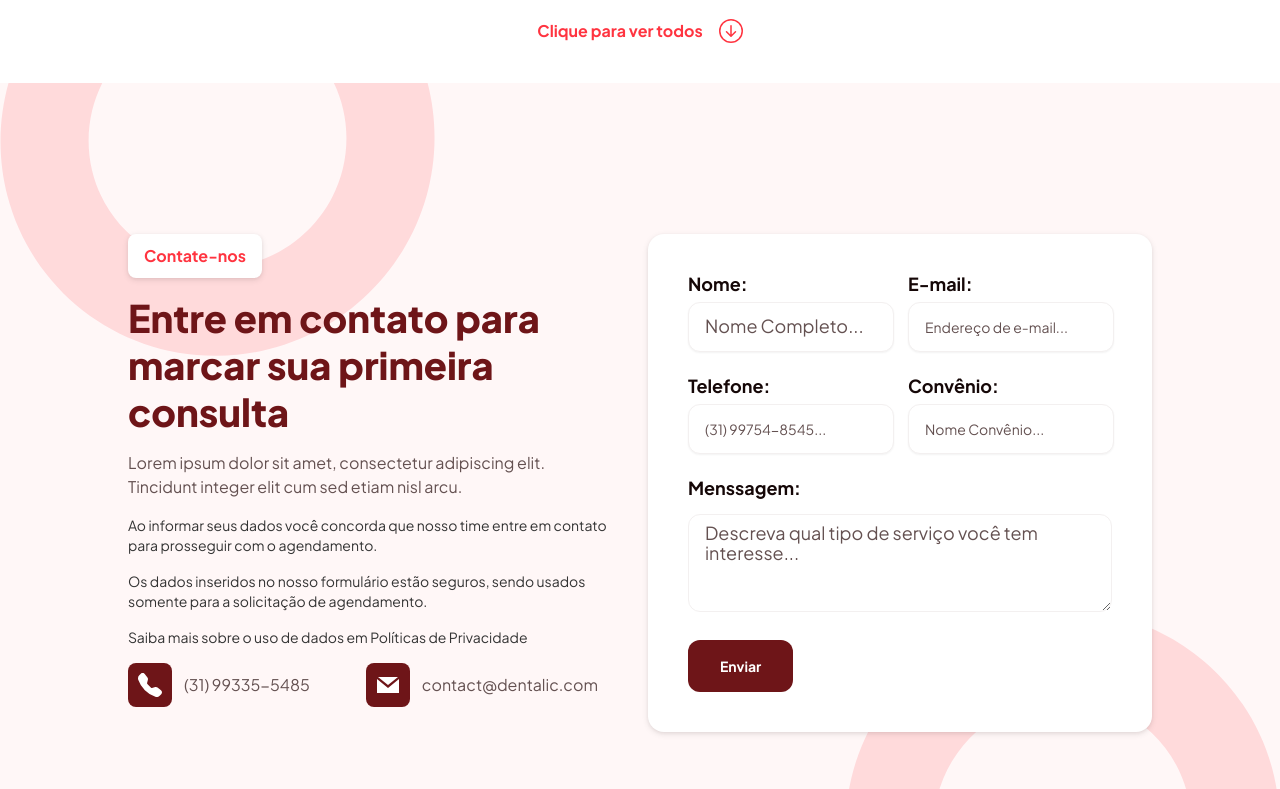
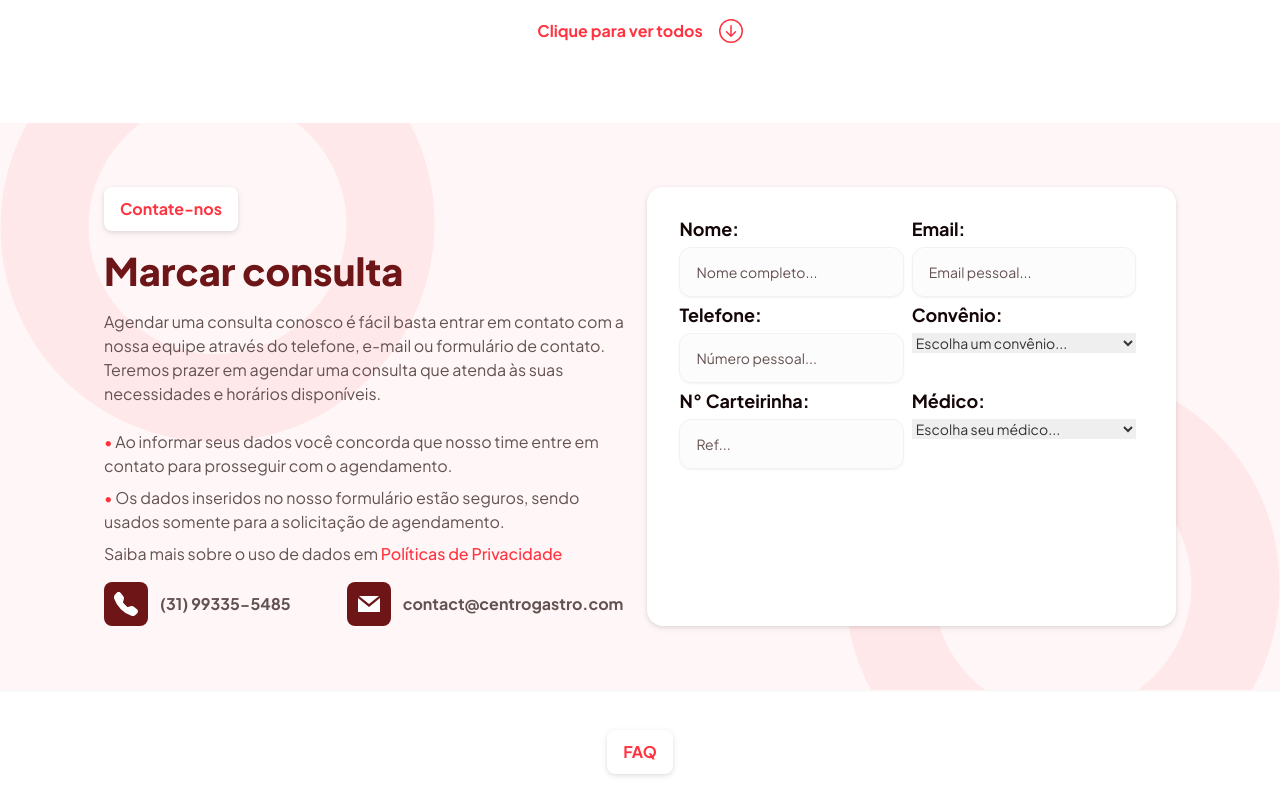
Before and after one commit to thi-alves/centrogastroenterologico, a React (Vite) app: page / in a window 1280 px wide. Shown: the part 7171-7960 px from the top of the page. Built offline with nearby package versions, Linux system fonts and the light colour scheme.

Commit message:
Versão de correção de container 0.1

```diff
--- a/src/components/Contact.jsx
+++ b/src/components/Contact.jsx
@@ -1,46 +1,49 @@
 import { BsFillTelephoneFill } from "react-icons/bs";
 import { GrMail } from "react-icons/gr";
 import { circle } from "../assets";
+import { name_Insurance,name_Doctor } from "../constants";
+
 const Contact = () => {
+  const inputStyle = "w-full placeholder:text-gray_red px-4 py-6 outline-none rounded-xl border border-1 border-gray bg-gray/20 shadow-sm text-secondary font-bold h-10 hover:border-secondary placeholder:font-normal duration-300 transition-colors"
   return (
     <section id="contact">
-      <div className="w-screen min-h-screen flex justify-center items-center bg-secondary/[4%] shadow-sm bg-cover py-4 relative overflow-hidden">
+      <div className="my-10">
+        <div className="w-full bg-secondary/[4%] shadow-sm  relative overflow-hidden ">
           <img
             id="circle"
             src={circle}
             alt=""
-          className="absolute  bottom-[-20%] right-[0%] z-[1] opacity-60"
+            className="absolute  bottom-[-20%] right-[0%] -z-0 opacity-30"
           />
           <img
             id="circle"
             src={circle}
             alt=""
-          className="absolute left-[0%] top-[-20%] z-[1] opacity-60"
+            className="absolute left-[0%] top-[-20%] -z-0 opacity-30"
           />
-        <div className="w-full h-full xl:max-w-[1280px] space-container-section z-[2]">
-          <div className="h-full grid sm:grid-cols-2 gap-4 content-center">
-            <div className="space-y-4">
-              <button className="btn-secondary">Contate-nos</button>
+          <div className="container mx-auto py-16 flex flex-col sm:flex-row gap-4">
+
+            <div className="w-full sm:w-1/2 relative z-[1] my-auto space-y-4">
+              <div className="shadow-btn bg-white text-secondary px-4 py-3 rounded-lg font-bold leading-5 text-base w-max">Contate-nos</div>
               <h2 className="h2 text-primary">
                 <strong>
-                  Entre em contato para <br className="sm:block hidden" />
-                  marcar sua primeira <br className="sm:block hidden" />{" "}
-                  consulta
+                  Marcar consulta
                 </strong>
               </h2>
-              <p className="p text-gray_red max-w-[450px]">
-                Lorem ipsum dolor sit amet, consectetur adipiscing elit.
-                Tincidunt integer elit cum sed etiam nisl arcu.
+              <div className="p text-gray_red w-full sm:max-w-[450px] lg:max-w-[600px] space-y-2">
+                <p className="mb-6">
+                Agendar uma consulta conosco é fácil basta entrar em contato com a nossa equipe através do telefone, e-mail ou formulário de contato. Teremos prazer em agendar uma consulta que atenda às suas necessidades e horários disponíveis.
                 </p>
-              <p>
-                Ao informar seus dados você concorda que nosso time entre em
+                <p >
+                  <span className="text-secondary">•</span> Ao informar seus dados você concorda que nosso time entre em
                   contato para prosseguir com o agendamento.
                 </p>
-              <p>
-                Os dados inseridos no nosso formulário estão seguros, sendo
+                <p >
+                <span className="text-secondary">•</span> Os dados inseridos no nosso formulário estão seguros, sendo
                   usados somente para a solicitação de agendamento.
                 </p>
-              <p>Saiba mais sobre o uso de dados em Políticas de Privacidade</p>
+                <p>Saiba mais sobre o uso de dados em <span className="text-secondary font-medium">Políticas de Privacidade</span></p>
+              </div>
               <div className="flex flex-col md:flex-row gap-y-3 gap-x-14">
                 <a href="" className="flex gap-3 group">
                   <div>
@@ -49,7 +52,7 @@ const Contact = () => {
                     </div>
                   </div>
                   <div className="flex justify-center items-center p text-gray_red group-r group-hover:text-secondary transition-colors ease-in-out duration-150">
-                    (31) 99335-5485
+                    <strong>(31) 99335-5485</strong>
                   </div>
                 </a>
                 <a href="" className="flex gap-3 group">
@@ -59,73 +62,56 @@ const Contact = () => {
                     </div>
                   </div>
                   <div className="flex justify-center items-center p text-gray_red group-hover:text-secondary transition-colors ease-in-out duration-150">
-                    contact@dentalic.com
+                    <strong>contact@centrogastro.com</strong>
                   </div>
                 </a>
               </div>
             </div>
-            <div>
-              <div className="bg-white shadow-btn rounded-2xl p-10 z-[2]">
-                <form className="flex flex-col gap-6">
-                  <div className="grid md:grid-cols-2 gap-4">
-                    <div>
+
+            <div className="w-full  sm:w-1/2 relative z-[1] bg-white shadow-btn rounded-2xl p-8">
+              <div className="w-full flex flex-row flex-wrap gap-2">
+                <div className="w-full md:w-[calc(50%-8px)]" >
                   <label className="block h5 text-black mb-2">Nome:</label>
-                      <input
-                        className="w-full sm:w-max placeholder:text-[18px] placeholder:text-gray_red px-4 py-6 outline-none rounded-xl border border-1 border-gray bg-white shadow-sm text-secondary font-bold h-10 hover:border-secondary placeholder:font-normal duration-300 transition-colors"
-                        type="text"
-                        placeholder="Nome Completo..."
-                      />
+                  <input type="text" className={inputStyle} placeholder="Nome completo..." />
                 </div>
-                    <div>
-                      <label className="block h5 text-black mb-2">
-                        E-mail:
-                      </label>
-                      <input
-                        className="w-full sm:w-max  placeholder:text-gray_red px-4 py-6 outline-none rounded-xl border border-1 border-gray bg-white shadow-sm text-secondary font-bold h-10 hover:border-secondary placeholder:font-normal duration-300 transition-colors"
-                        type="text"
-                        placeholder="Endereço de e-mail..."
-                      />
+                <div className="w-full md:w-[calc(50%-8px)]" >
+                  <label className="block h5 text-black mb-2">Email:</label>
+                  <input type="email" className={inputStyle} placeholder="Email pessoal..." />
                 </div>
+                <div className="w-full md:w-[calc(50%-8px)]" >
+                  <label className="block h5 text-black mb-2">Telefone:</label>
+                  <input type="tel" className={inputStyle} placeholder="Número pessoal..." />
                 </div>
-                  <div className="grid md:grid-cols-2 gap-4">
-                    <div>
-                      <label className="block h5 text-black mb-2">
-                        Telefone:
-                      </label>
-                      <input
-                        className="w-full sm:w-max  placeholder:text-gray_red px-4 py-6 outline-none rounded-xl border border-1 border-gray bg-white shadow-sm text-secondary font-bold h-10 hover:border-secondary placeholder:font-normal duration-300 transition-colors"
-                        type="text"
-                        placeholder="(31) 99754-8545..."
-                      />
+                <div className="w-full md:w-[calc(50%-8px)]" >
+                  <label className="block h5 text-black mb-2">Convênio:</label>
+                  <select name="select" className="w-full">
+                    <option defaultValue="DEFAULT" disabled selected>Escolha um convênio...</option>
+                    {name_Insurance.map((insurance,index)=>(
+                      <option value={insurance} key={index}>{insurance}</option>
+                    ))}
+                  </select>
                 </div>
-                    <div>
-                      <label className="block h5 text-black mb-2">
-                        Convênio:
-                      </label>
-                      <input
-                        className="w-full sm:w-max  placeholder:text-gray_red px-4 py-6 outline-none rounded-xl border border-1 border-gray bg-white shadow-sm text-secondary font-bold h-10 hover:border-secondary placeholder:font-normal duration-300 transition-colors"
-                        type="text"
-                        placeholder="Nome Convênio..."
-                      />
+                <div className="w-full md:w-[calc(50%-8px)]" >
+                  <label className="block h5 text-black mb-2">N° Carteirinha:</label>
+                  <input type="tel" className={inputStyle} placeholder="Ref..." />
                 </div>
+                <div className="w-full md:w-[calc(50%-8px)]" >
+                  <label className="block h5 text-black mb-2">Médico:</label>
+                  <select name="select" className="w-full">
+                    <option defaultValue="DEFAULT" disabled selected>Escolha seu médico...</option>
+                    {name_Doctor.map((doctor,index)=>(
+                      <option value={doctor} key={index}>{doctor}</option>
+                    ))}
+                  </select>
                 </div>
-                  <div>
-                    <label className="h5 text-black block mb-4">
-                      Menssagem:
-                    </label>
-                    <textarea
-                      id="message"
-                      rows="4"
-                      className="placeholder:text-[18px] placeholder:text-gray_red w-full outline-none border border-1 border-gray rounded-xl px-4 py-2"
-                      placeholder="Descreva qual tipo de serviço você tem interesse..."
-                    ></textarea>
+
+
+
+
               </div>
-                  <button className=" w-full sm:w-max bg-primary rounded-xl px-8 py-4 font-bold text-white">
-                    Enviar
-                  </button>
-                </form>
+
             </div>
-            </div>
+
           </div>
         </div>
       </div>
--- a/src/components/Faq.jsx
+++ b/src/components/Faq.jsx
@@ -8,8 +8,8 @@ const Faq = () => {
   const [Menu_Links, setMenu] = useState(false);
   return (
     <section id="faq">
-      <div className="w-screen min-h-screen flex flex-col justify-center items-center">
-        <div className="w-full h-full xl:max-w-[1280px] space-container-section">
+      <div className="my-10">
+        <div className="container mx-auto">
 
           <div className="space-y-4 flex flex-col justify-center items-center text-center mb-8">
             <button className="btn-secondary">FAQ</button>
@@ -37,7 +37,7 @@ const Faq = () => {
               </div>
             </div>
             <div className="sm:col-span-10">
-              <div className="w-full h-full bg-white shadow-btn rounded-2xl border-[1px] border-gray py-6 min-h-[442px] relative overflow-hidden z-[0]">
+              <div className="w-full h-full bg-white shadow-btn rounded-2xl border-[1px] border-gray py-6 min-h-max relative overflow-hidden z-[0]">
                 <img
                   id="circle"
                   src={circle}
--- a/src/components/Footer.jsx
+++ b/src/components/Footer.jsx
@@ -18,8 +18,8 @@ const Footer = () => {
                   Assine nosso canal de novidades
                 </h4>
                 <p className="p text-gray_red">
-                  Duis aute irure dolor in reprehenderit in voluptate velit esse
-                  cillum dolore eu fugiat nulla.
+                  Assine e receba por e-mail os nossos destaques a cada quinze dias. <br/>
+                  Fique por dentro de todas as nossas novidades.
                 </p>
               </div>
               <div className="flex gap-4 px-4 items-center justify-between w-full h-[4rem] bg-gray rounded-lg border-transparent border-1 border hover:border-1 hover:border hover:border-secondary  transition-colors duration-300">
--- a/src/constants/index.js
+++ b/src/constants/index.js
@@ -6,7 +6,7 @@ import {
   doctor_01,
   doctor_02,
   doctor_03,
-  testmonials_01,  testmonials_02,  testmonials_03,  testmonials_04,  testmonials_05,
+  testmonials_01, testmonials_02, testmonials_03, testmonials_04, testmonials_05,
 } from "../assets";
 
 export const services = {
@@ -270,3 +270,10 @@ export const testmonials = [
 ];
 
 // ######################### T E S T M O N I A L S  ######################### //
+
+
+
+export const name_Insurance = ["AMIL", "ASPEMG", "BHTRANS", "CASSI", "CASU", "CEMIG", "SULAMÉRICA", "COPASS SAÚDE", " DESBAN",
+"FUNDAFFEMG", "FUNDAÇÃO ITAÚ", "FUNDAÇÃO LIBERTAS", "FUNDAÇÃO SÃO FRANSCISCO XAVIER", "UNIMED", "NOTREDAME INTERMÉDICA", "GOLDEN CROSS", "IPSEMG", "PASA/VALE", "POSTAL SAÚDE", "SAÚDE SISTEMA", "SAÚDE AMMP"];
+
+export const name_Doctor =["NANTES SILVESTRE MORILLO","RICARDO MORILLO VIGIL","EMANUELLA BRAGA DE CARVALHO","RICARDO SOARES FONTES","FERNANDO CAMPOS QUEIROZ","ARLETE CECÍLIA DIAS","SABRINA SOUZA ARAÚJO","LOREN CASTRO REIS"];
```
Lines whose indentation alone changed are shown as unchanged.
